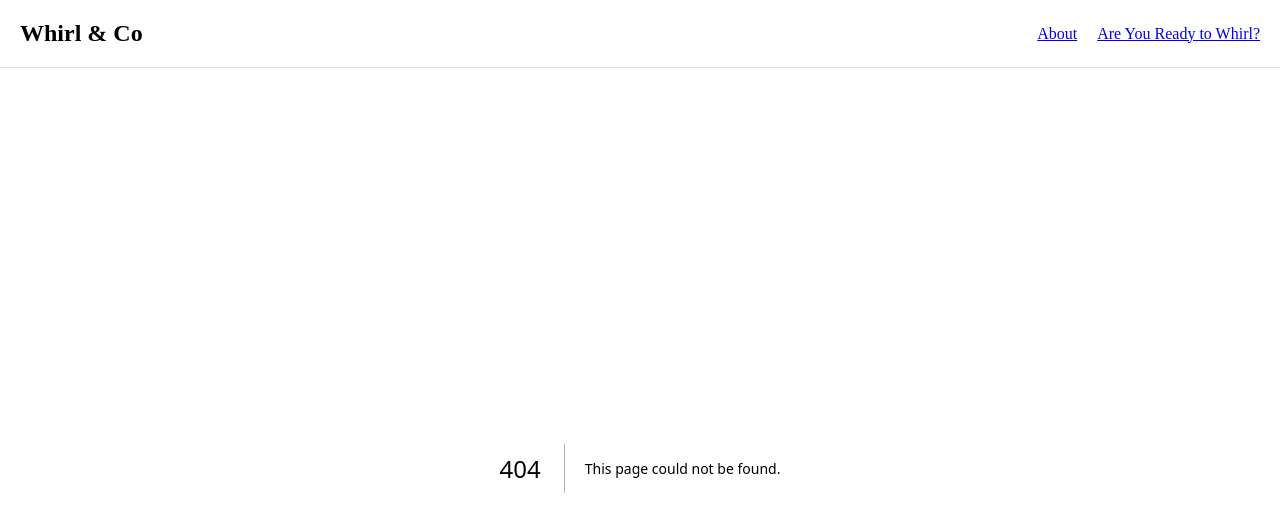
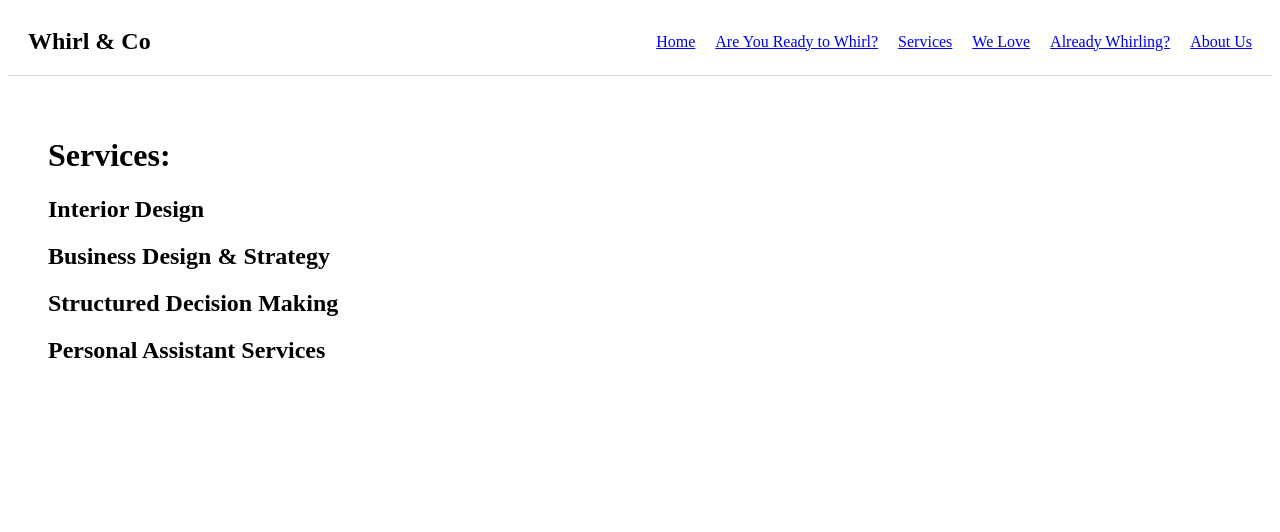
Before and after one commit to tkreps36830/whirlandco, a Next.js app: page /services in a window 1280 px wide. Before the commit this address had no page. Shown: the top 532 px of the page. Built offline with nearby package versions, Linux system fonts and the light colour scheme.

Commit message:
Add website navigation and pages

```diff
--- a/app/layout.tsx
+++ b/app/layout.tsx
@@ -28,9 +28,13 @@ export default function RootLayout({
           </a>
 
           <div style={{ display: "flex", gap: "20px" }}>
-            <a href="/about">About</a>
-            <a href="/contact">Are You Ready to Whirl?</a>
-          </div>
+  <a href="/">Home</a>
+  <a href="/contact">Are You Ready to Whirl?</a>
+  <a href="/services">Services</a>
+  <a href="/we-love">We Love</a>
+  <a href="/already-whirling">Already Whirling?</a>
+  <a href="/about-us">About Us</a>
+</div>
         </nav>
 
         {children}
--- /dev/null
+++ b/app/services/page.tsx
@@ -0,0 +1,12 @@
+export default function ServicesPage() {
+  return (
+    <main style={{ padding: "40px" }}>
+      <h1>Services:</h1>
+
+      <h2>Interior Design</h2>
+      <h2>Business Design & Strategy</h2>
+      <h2>Structured Decision Making</h2>
+      <h2>Personal Assistant Services</h2>
+    </main>
+  );
+}
```
Also changed, not shown: app/already-whirling/page.tsx (added, +12 -0 lines), app/we-love/page.tsx (added, +11 -0 lines), app/about-us/page.tsx (renamed from app/about/page.tsx).
